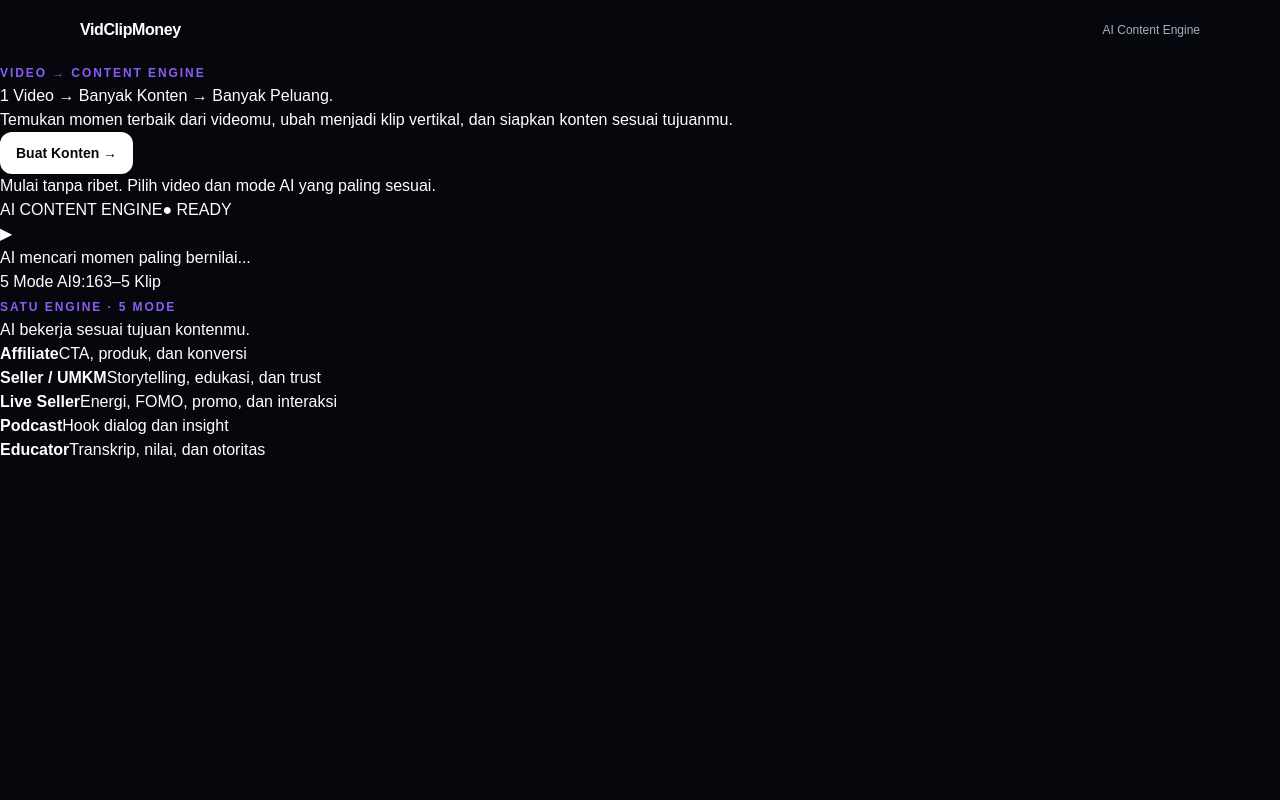
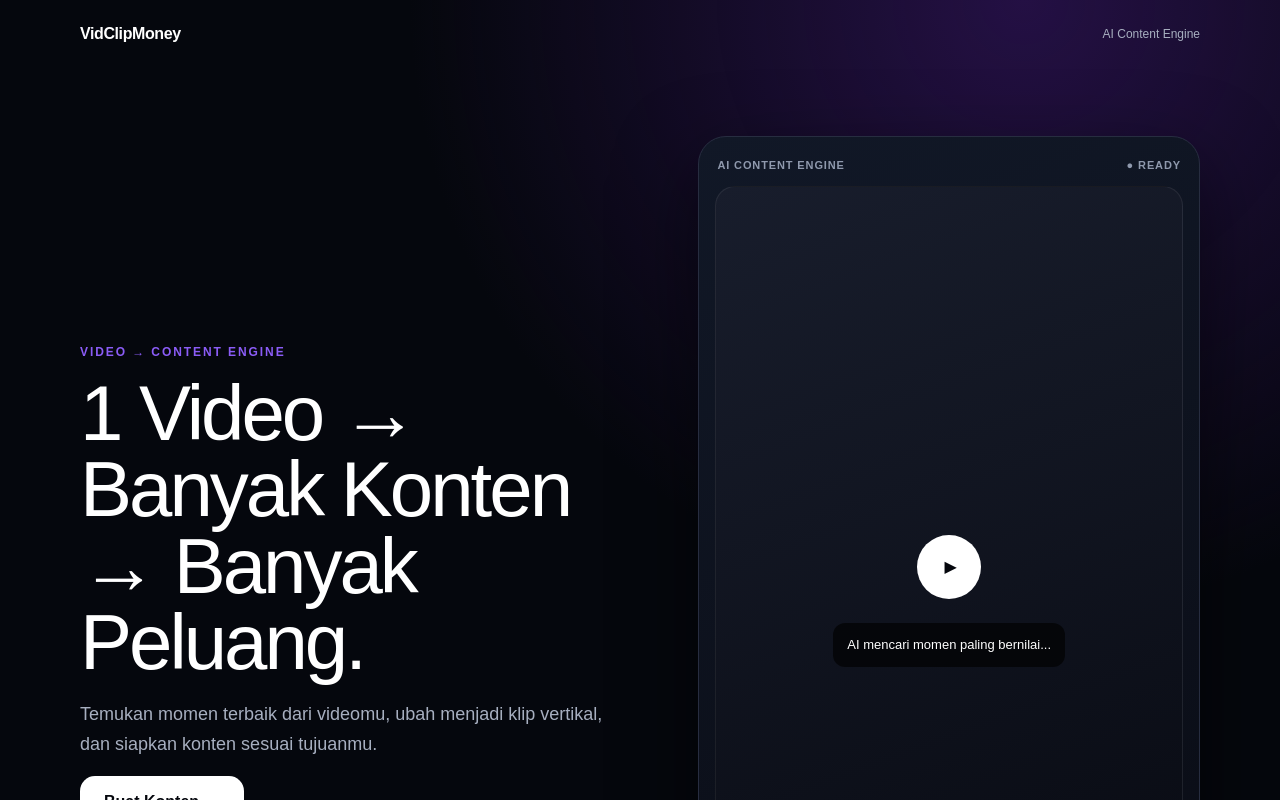
Before and after one commit to edosaputraputradayak07-collab/clippnow, a Next.js app: page / in a window 1280 px wide. Shown: the top 800 px of the page. Built offline with nearby package versions, Linux system fonts and the light colour scheme.

Commit message:
fix(ui): make VidClipMoney landing and create flow visible

```diff
--- a/app/globals.css
+++ b/app/globals.css
@@ -46,3 +46,31 @@ body { background: #05070d; color: #fff; font-family: Arial, sans-serif; }
 .editor-card .primary-button, .editor-card .secondary-button { width: 100%; margin-top: 4px; }
 .success-message { color: #86efac; margin: 0; font-size: 13px; }
 @media (max-width: 760px) { .results-shell { padding-top: 22px; } .results-header { align-items: stretch; flex-direction: column; } .results-header .secondary-button { width: 100%; } .clip-grid { grid-template-columns: 1fr; } .clip-card { display: grid; grid-template-columns: 38% 1fr; } .clip-preview { aspect-ratio: 9 / 16; } .clip-content { display: flex; flex-direction: column; justify-content: center; } .clip-content p { min-height: 0; } }
+
+.landing-page,.create-page{min-height:100vh;background:radial-gradient(circle at 80% 0%,#241044 0,transparent 34%),#05070d;}
+.landing-header{padding-top:22px;}
+.hero{width:min(1120px,calc(100% - 36px));margin:0 auto;padding:72px 0 80px;display:grid;grid-template-columns:1.05fr .95fr;gap:64px;align-items:center;}
+.hero-copy h1,.create-intro h1{font-size:clamp(42px,7vw,78px);line-height:.98;letter-spacing:-3px;margin:12px 0 20px;max-width:780px;}
+.hero-copy p,.create-intro p{color:#a7afc0;font-size:18px;line-height:1.65;max-width:650px;}
+.hero-button{margin-top:16px;min-height:52px;padding:0 24px;border-radius:15px;font-size:16px;}
+.trust-note{font-size:12px!important;color:#6f788d!important;margin-top:14px;}
+.hero-preview{border:1px solid #272d40;border-radius:28px;background:linear-gradient(160deg,#111827,#090b13);padding:16px;box-shadow:0 28px 80px #0008;}
+.preview-top,.preview-stats{display:flex;justify-content:space-between;color:#8f99ad;font-size:11px;font-weight:800;letter-spacing:.08em;padding:4px 2px 12px;}
+.preview-screen{aspect-ratio:9/16;border-radius:20px;background:linear-gradient(160deg,#181d2c,#070910);border:1px solid #ffffff12;display:flex;flex-direction:column;align-items:center;justify-content:center;gap:24px;}
+.play-icon{width:64px;height:64px;border-radius:50%;display:grid;place-items:center;background:#fff;color:#05070d;padding-left:3px;}
+.preview-caption{max-width:75%;padding:12px 14px;border-radius:12px;background:#000a;text-align:center;font-size:13px;}
+.preview-stats{padding:12px 2px 2px;}
+.modes-section{width:min(1120px,calc(100% - 36px));margin:0 auto;padding:20px 0 80px;}
+.modes-section h2{font-size:clamp(28px,4vw,48px);letter-spacing:-1.5px;margin:8px 0 24px;}
+.mode-summary-grid{display:grid;grid-template-columns:repeat(5,1fr);gap:12px;}
+.mode-summary{min-height:118px;padding:18px;border:1px solid #202637;border-radius:18px;background:#0b0f1a;display:flex;flex-direction:column;gap:9px;}
+.mode-summary strong{font-size:15px}.mode-summary span{color:#8f99ad;font-size:12px;line-height:1.5;}
+.create-container{width:min(860px,calc(100% - 36px));margin:0 auto;padding:44px 0 70px;}
+.create-intro{margin-bottom:26px;}
+.create-intro h1{font-size:clamp(34px,6vw,58px);max-width:720px;}
+.create-card{padding:22px;border:1px solid #202637;border-radius:24px;background:#0b0f1a;box-shadow:0 24px 70px #0007;}
+.review-box{display:grid;grid-template-columns:1fr 1fr;gap:12px;margin:18px 0;padding:14px;border:1px solid #202637;border-radius:16px;background:#070a12;}
+.review-box>div{display:grid;gap:5px}.review-label{font-size:10px;color:#6f788d;font-weight:800;letter-spacing:.12em}.review-box strong{text-transform:capitalize;}
+.create-button{width:100%;min-height:50px;font-size:15px;}
+.auth-divider{display:grid;gap:10px;margin-top:18px;padding-top:18px;border-top:1px solid #202637;text-align:center;color:#6f788d;font-size:12px;}
+@media(max-width:760px){.hero{grid-template-columns:1fr;padding:42px 0 56px;gap:28px}.hero-copy h1{font-size:clamp(42px,13vw,62px);letter-spacing:-2.5px}.hero-copy p,.create-intro p{font-size:16px}.mode-summary-grid{grid-template-columns:1fr 1fr}.mode-summary:last-child{grid-column:1/-1}.create-container{padding-top:28px}.create-card{padding:16px}.review-box{grid-template-columns:1fr}.hero-preview{order:2}}
```
